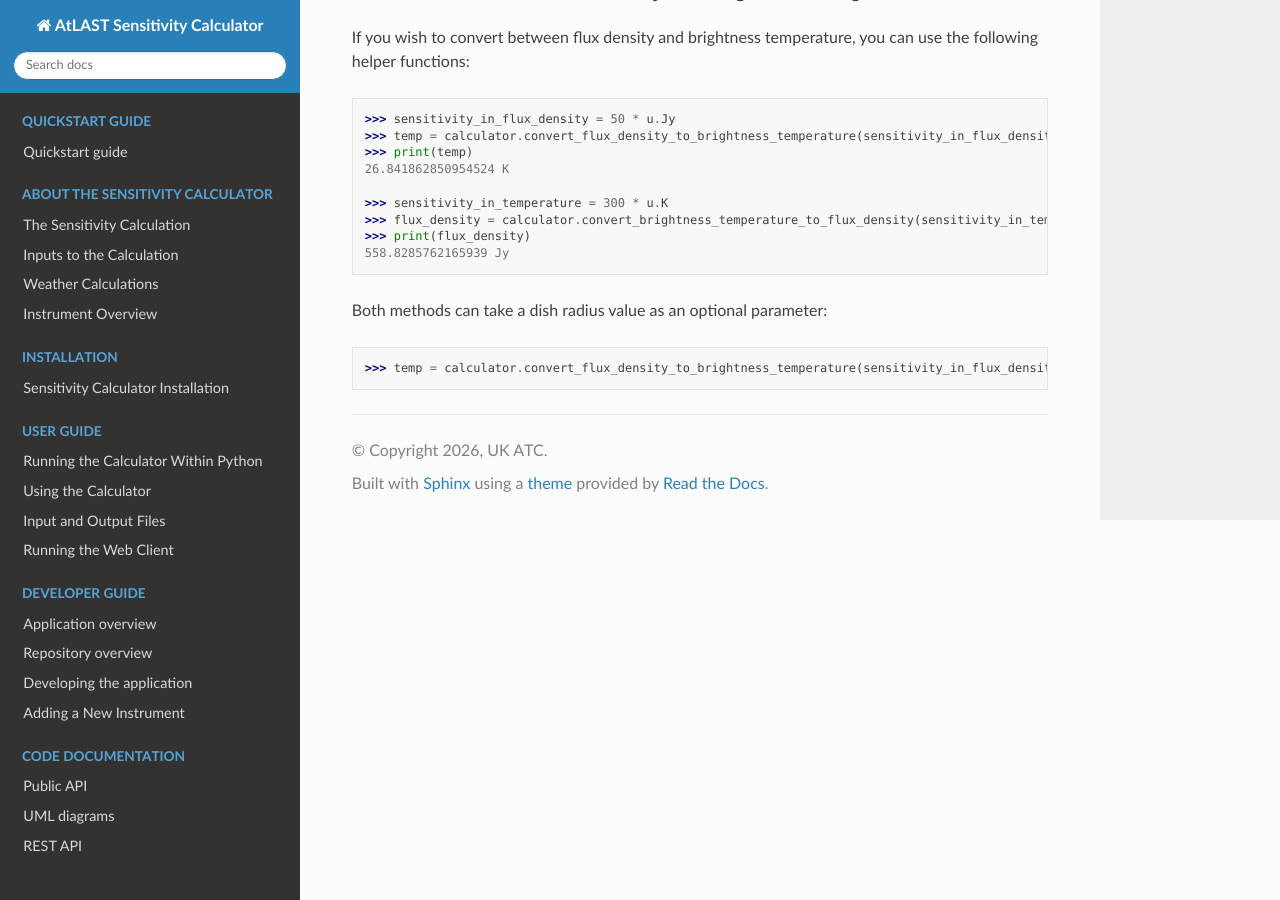
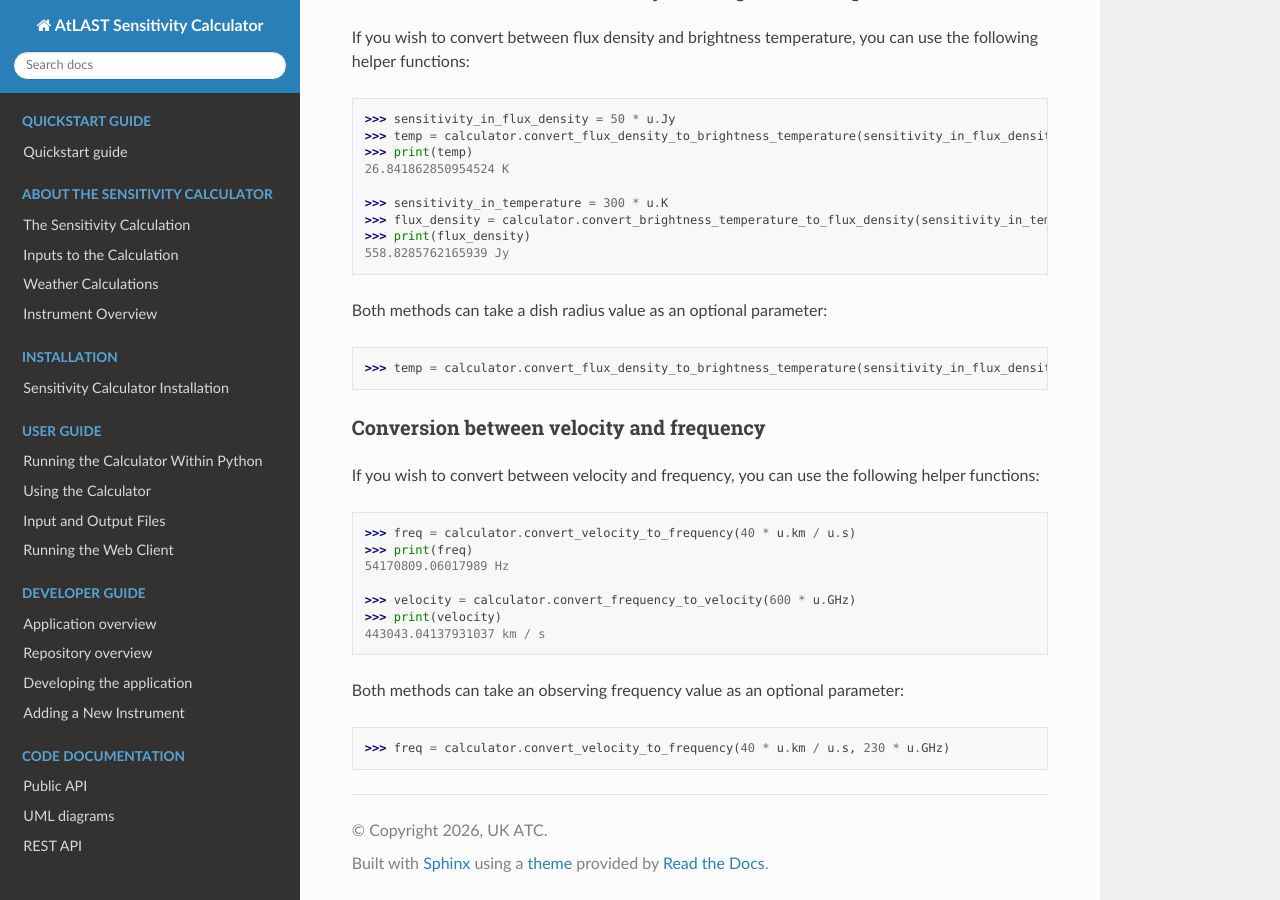
Before and after one commit to ukatc/AtLAST_sensitivity_calculator, a Sphinx documentation site: the page built from docs/source/user_guide/using_the_calculator.rst, in a window 1280 px wide and 900 px high, scrolled down 4754 px. Built offline with Sphinx 7.4.7 and the Read the Docs theme 3.1.0, drawn with Linux system fonts in a browser that asks for light colours.

Commit message:
ASC-36 Add conversion helper method explanations in the documentation

```diff
--- a/docs/source/user_guide/using_the_calculator.rst
+++ b/docs/source/user_guide/using_the_calculator.rst
@@ -268,3 +268,26 @@ Both methods can take a dish radius value as an optional parameter:
 .. code-block:: python
 
     >>> temp = calculator.convert_flux_density_to_brightness_temperature(sensitivity_in_flux_density, 30 * u.m)
+
+
+Conversion between velocity and frequency
+^^^^^^^^^^^^^^^^^^^^^^^^^^^^^^^^^^^^^^^^^^^^^^^^^^^^^^^^^^
+
+If you wish to convert between velocity and frequency, you can use the following helper
+functions:
+
+.. code-block:: python
+
+    >>> freq = calculator.convert_velocity_to_frequency(40 * u.km / u.s)
+    >>> print(freq)
+    54170809.06017989 Hz
+
+    >>> velocity = calculator.convert_frequency_to_velocity(600 * u.GHz)
+    >>> print(velocity)
+    443043.04137931037 km / s
+
+Both methods can take an observing frequency value as an optional parameter:
+
+.. code-block:: python
+
+    >>> freq = calculator.convert_velocity_to_frequency(40 * u.km / u.s, 230 * u.GHz)
```
